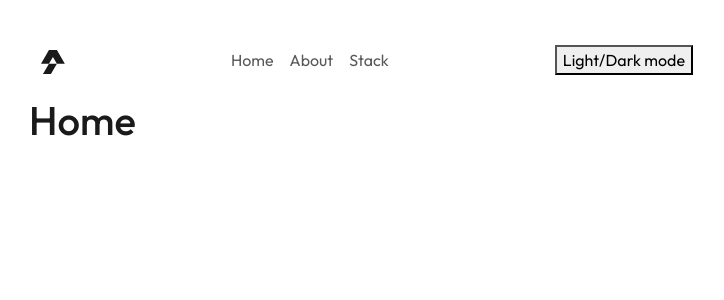
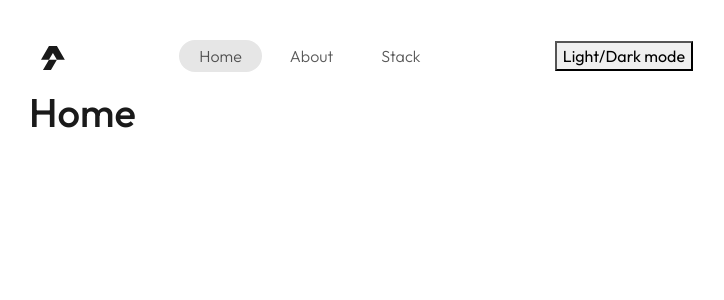
Before and after one commit to andrea-salvalaggio/portfolio, a Nuxt app: page / in a window 1280 px wide. Shown: the top 300 px of the page, without its empty margins (273-997 px from the left). Built offline with nearby package versions, Linux system fonts and the light colour scheme.

Commit message:
feat: inject global SCSS variables, add spacing and radius tokens, and update header styling

```diff
--- a/app/assets/scss/_general.scss
+++ b/app/assets/scss/_general.scss
@@ -5,6 +5,7 @@
 
 body {
     height: 100vh;
+    font-weight: $font-weight-light;
 
     @include media-breakpoint-up(lg) {
         width: 700px;
--- a/app/assets/scss/_variables.scss
+++ b/app/assets/scss/_variables.scss
@@ -40,6 +40,7 @@ $primary-text: $gray-500;
 $primary-text-emphasis: $gray-400;
 
 // Spacing
+$spacer-0: 0;
 $spacer-1: .25rem;
 $spacer-2: .5rem;
 $spacer-3: .75rem;
@@ -52,6 +53,7 @@ $spacer-8: 5rem;
 $spacer-9: 6rem;
 
 // Radius
+$radius-0: 0;
 $radius-1: .25rem;
 $radius-2: .5rem;
 $radius-3: .75rem;
--- a/app/components/layout/AppHeader.vue
+++ b/app/components/layout/AppHeader.vue
@@ -6,13 +6,13 @@
                     <navLogo class="navbar-logo" />
                 </NuxtLink>
 
-                <div class="navbar-nav">
-                    <li class="nav-item" v-for="link in navLinks" :key="link.to">
+                <ul class="navbar-nav align-items-center">
+                    <li class="nav-item mx-1" v-for="link in navLinks" :key="link.to">
                         <NuxtLink class="nav-link" :to="link.to">
                             {{ link.label }}
                         </NuxtLink>
                     </li>
-                </div>
+                </ul>
 
                 <div class="navbar-actions">
                     <button>
@@ -33,3 +33,18 @@ const navLinks = [
     { to: '/stack', label: 'Stack' }
 ]
 </script>
+
+<style scoped lang="scss">
+.navbar {
+    .nav-item {
+        .nav-link {
+            border-radius: $radius-pill;
+            padding: $spacer-1 1.25rem;
+        }
+
+        .router-link-active {
+            background-color: $light;
+        }
+    }
+}
+</style>
--- a/nuxt.config.ts
+++ b/nuxt.config.ts
@@ -11,6 +11,7 @@ export default defineNuxtConfig({
         css: {
             preprocessorOptions: {
                 scss: {
+                    additionalData: '@use "@/assets/scss/variables" as *;',
                     silenceDeprecations: ['color-functions', 'global-builtin', 'import', 'if-function'],
                 }
             }
```
